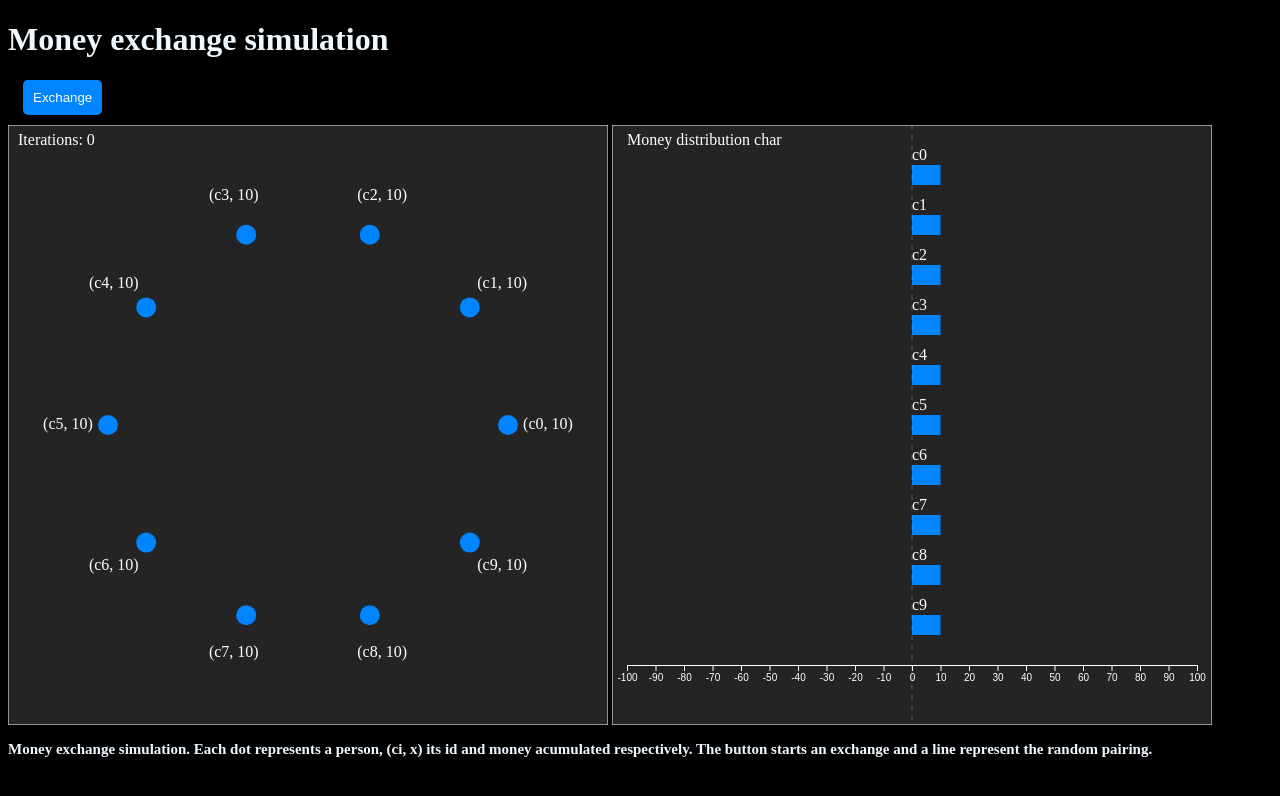
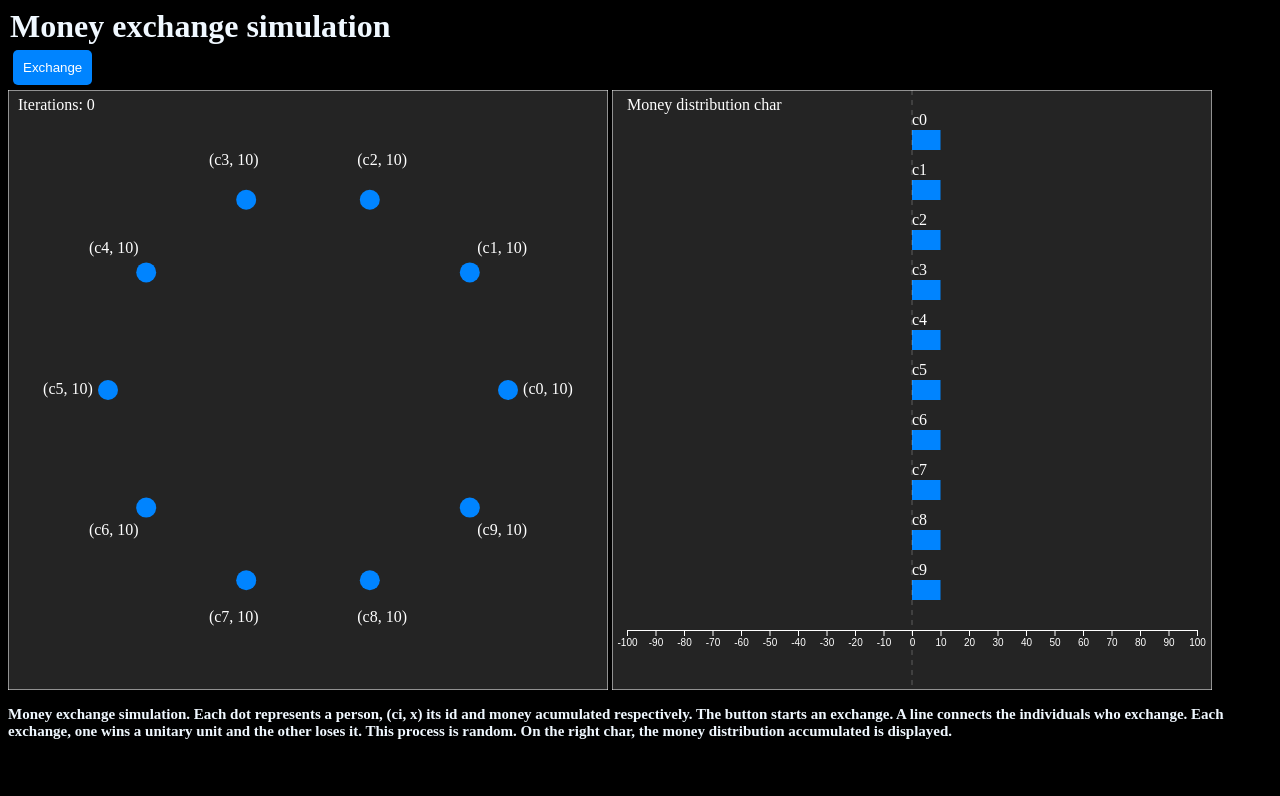
Before and after one commit to lrlrch4/Pareto-simulation, a plain HTML site: page index.html in a window 1280 px wide. Drawn offline with nearby package versions, Linux system fonts and the light colour scheme.

Commit message:
Description updated

```diff
--- a/Pareto.js
+++ b/Pareto.js
@@ -30,8 +30,8 @@ const circles = svg.selectAll("circle")
     .attr("cx", (d, i) => centerX + circleRadius * Math.cos((-2 * Math.PI * i) / numCircles))
     .attr("cy", (d, i) => centerY + circleRadius * Math.sin((-2 * Math.PI * i) / numCircles))
     .attr("r", 10)
-    .attr("id", (d, i) => 'c'+ i.toString()) // Identificador único para cada círculo
-    .style("fill", "#0084ff"); // Color de relleno del círculo
+    .attr("id", (d, i) => 'c'+ i.toString())
+    .style("fill", "#0084ff");
 
 //Create its labels
 const texts = svg.selectAll("text")
--- a/index.html
+++ b/index.html
@@ -10,8 +10,8 @@
 
 </head>
 <body style="background: black;">
-    <h1 style="color: aliceblue;"> Money exchange simulation </h1>
-    <div style = 'margin: 10px'>
+    <h1 style="color: aliceblue; margin: 2px;"> Money exchange simulation </h1>
+    <div>
 
         <!-- <label for="iterationsSlider" style="color: white;">Iterations</label>
         <input type="range" id="iterationsSlider" min="0" max="10" value="0" step="1" oninput="updateIterations(this.value)">
@@ -33,7 +33,9 @@
     <script src = "Char.js"></script>
     <script src = "ConnectAll.js"></script>
 
-    <h2 style="color: aliceblue; font-size: 15px ;">Money exchange simulation. Each dot represents a person, (ci, x) its id and money acumulated respectively. The button starts an exchange and a line represent the random pairing. </h2>
+    <h2 style="color: aliceblue; font-size: 15px ;">
+        Money exchange simulation. Each dot represents a person, (ci, x) its id and money acumulated respectively. The button starts an exchange. A line connects the individuals who exchange. Each exchange, one wins a unitary unit and the other loses it. This process is random. On the right char, the money distribution accumulated is displayed.
+    </h2>
 
 </body>
 </html>
```
